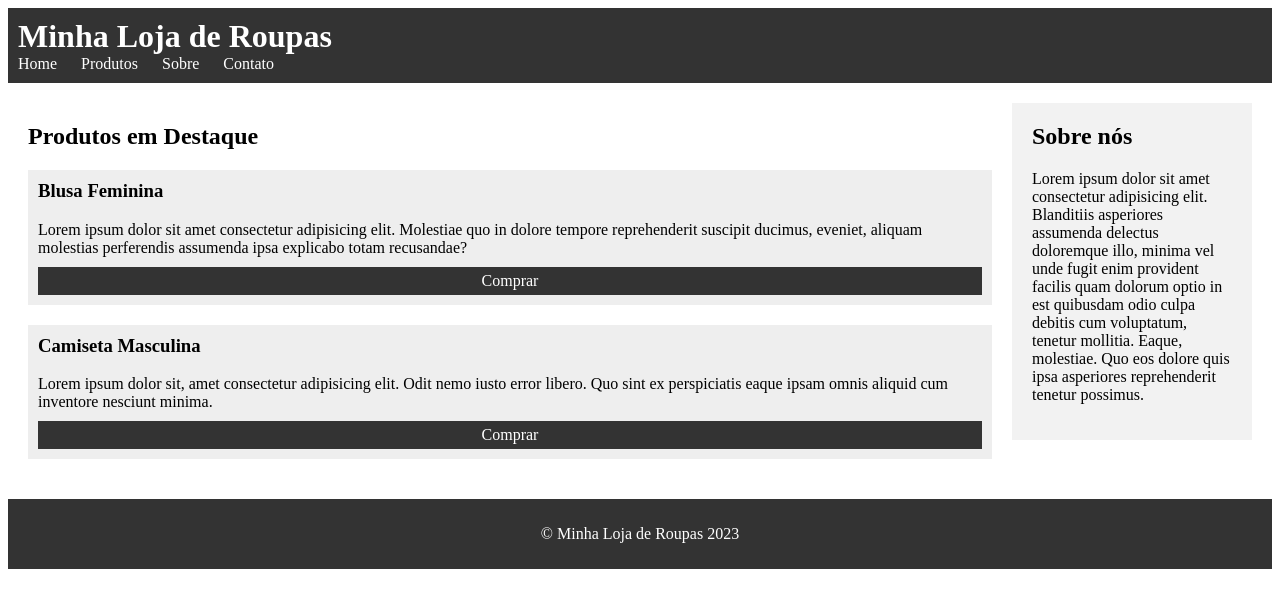
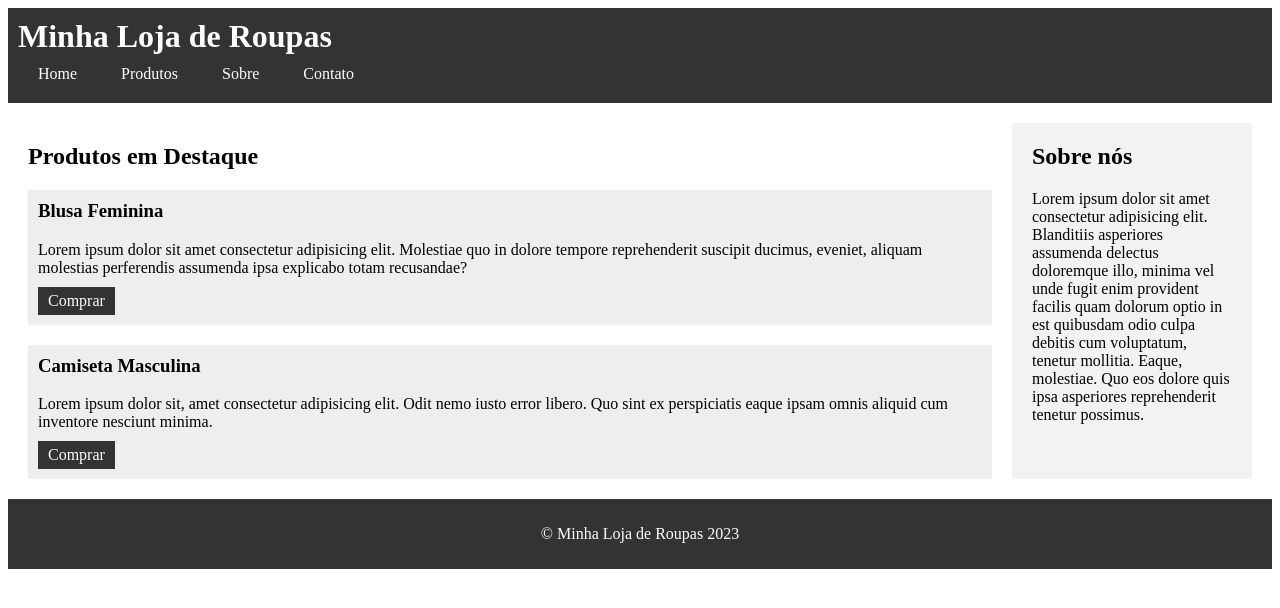
Before and after one commit to cfprocha/exemplos-fe2, a plain HTML site: page Semana 1/index.html in a window 1280 px wide. Drawn offline with Linux system fonts and the light colour scheme.

Commit message:
Segunda versão

```diff
--- a/Semana 1/index.html
+++ b/Semana 1/index.html
@@ -11,12 +11,10 @@
     <header>
         <h1>Minha Loja de Roupas</h1>
         <nav>
-            <ul>
-                <li><a href="#">Home</a></li>
-                <li><a href="#">Produtos</a></li>
-                <li><a href="#">Sobre</a></li>
-                <li><a href="#">Contato</a></li>
-            </ul>
+                <a href="#">Home</a>
+                <a href="#">Produtos</a>
+                <a href="#">Sobre</a>
+                <a href="#">Contato</a>
         </nav>
     </header>
     <main>
@@ -25,12 +23,12 @@
             <article>
                 <h3>Blusa Feminina</h3>
                 <p>Lorem ipsum dolor sit amet consectetur adipisicing elit. Molestiae quo in dolore tempore reprehenderit suscipit ducimus, eveniet, aliquam molestias perferendis assumenda ipsa explicabo totam recusandae?</p>
-                <a href="#">Comprar</a>
+                <a href="#" class="comprar-btn">Comprar</a>
             </article>
             <article>
                 <h3>Camiseta Masculina</h3>
                 <p>Lorem ipsum dolor sit, amet consectetur adipisicing elit. Odit nemo iusto error libero. Quo sint ex perspiciatis eaque ipsam omnis aliquid cum inventore nesciunt minima.</p>
-                <a href="#">Comprar</a>
+                <a href="#" class="comprar-btn">Comprar</a>
             </article>
         </section>
         <aside>
--- a/Semana 1/style.css
+++ b/Semana 1/style.css
@@ -7,21 +7,15 @@ header{
 h1{
     margin: 0;
 }
-nav ul{
-    margin: 0;
-    padding: 0;
-    list-style: none;
-}
-nav li{
+nav a{
     display: inline-block;
-    margin-right: 20px;
-}
-nav a{
     color: #fff;
     text-decoration: none;
+    padding: 10px 20px;
 }
 nav a:hover{
-    text-decoration: underline;
+    background-color: #fff;
+    color: #333;
 }
 
 /* Estilos para a seção principal */
@@ -29,7 +23,7 @@ main{
     display: flex;
     flex-wrap: wrap;
     justify-content: space-between;
-    align-items: flex-start;
+    align-items: stretch;
     padding: 20px;
 }
 section{
@@ -43,6 +37,9 @@ article{
     background-color: #eee;
     padding: 10px;
     margin-bottom: 20px;
+}
+article:last-child{
+    margin-bottom: 0;
 }
 article h3{
     margin-top: 0;
@@ -58,6 +55,17 @@ article a{
     padding: 5px 10px;
     text-align: center;
     text-decoration: none;
+}
+.comprar-btn{
+    display: inline-block;
+    background-color: #333;
+    color: #fff;
+    padding: 5px 10px;
+    text-decoration: none;
+}
+.comprar-btn:hover{
+    background-color: #fff;
+    color: #333;
 }
 
 /* Estilo da Barra lateral */
```
